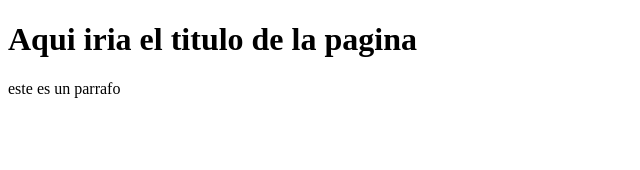
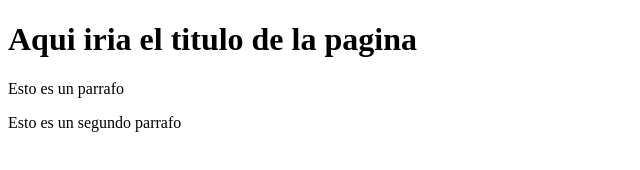
Before and after one commit to VikingoK/PruebaGitB, a plain HTML site: page index.html in a window 1280 px wide. Shown: the whole page, without its empty margins (0-640 px from the left). Drawn offline with Linux system fonts and the light colour scheme.

Commit message:
Agregando segundo parrafo

```diff
--- a/index.html
+++ b/index.html
@@ -8,6 +8,7 @@
 </head>
 <body>
     <h1>Aqui iria el titulo de la pagina</h1>
-    <p>este es un parrafo</p>
+    <p>Esto es un parrafo</p>
+    <p>Esto es un segundo parrafo</p>
 </body>
 </html>
```
